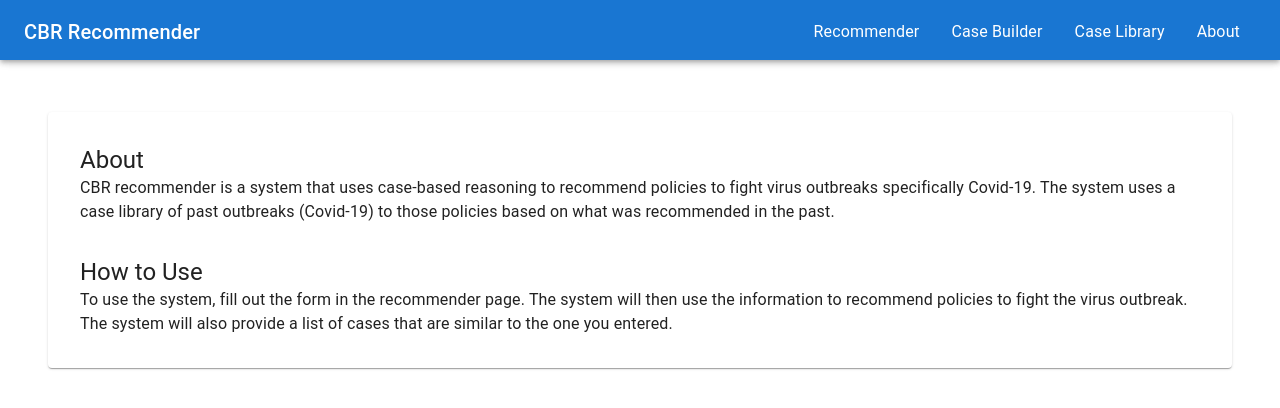
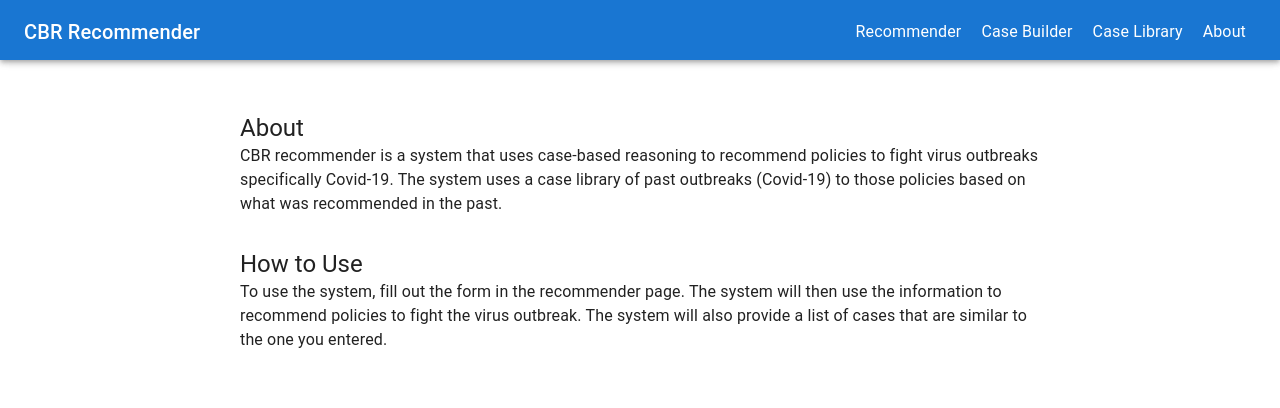
Before and after one commit to shehabshalan/cbr-client, a React (Vite) app: page /about in a window 1280 px wide. Shown: the top 408 px of the page. Built offline with nearby package versions, Linux system fonts and the light colour scheme.

Commit message:
chore: clean up

```diff
--- a/src/components/CaseBuilderForm.jsx
+++ b/src/components/CaseBuilderForm.jsx
@@ -57,6 +57,7 @@ const CaseBuilderForm = () => {
           onSuccess: () => {
             formik.resetForm();
             alert("Case created successfully!");
+            window.scrollTo(0, 0);
           },
         },
         {
@@ -110,6 +111,7 @@ const CaseBuilderForm = () => {
     <Paper
       sx={{
         p: 4,
+        maxWidth: 800,
       }}
       component="form"
       onSubmit={formik.handleSubmit}
--- a/src/components/Layout.jsx
+++ b/src/components/Layout.jsx
@@ -13,8 +13,7 @@ import ListItemText from "@mui/material/ListItemText";
 import { MdMenu } from "react-icons/md";
 import Toolbar from "@mui/material/Toolbar";
 import Typography from "@mui/material/Typography";
-import { useNavigate } from "react-router-dom";
-import { Link } from "@mui/material";
+import { Link, useNavigate } from "react-router-dom";
 const drawerWidth = 240;
 const navItems = [
   {
@@ -96,13 +95,13 @@ function Layout(props) {
           <Box sx={{ display: { xs: "none", sm: "block" } }}>
             {navItems.map((item) => (
               <Link
-                href={item.href}
-                sx={{
+                to={item.href}
+                key={item.label}
+                style={{
                   color: "white",
                   textDecoration: "none",
-                  mx: 2,
+                  margin: "0 10px",
                 }}
-                key={item.label}
               >
                 {item.label}
               </Link>
--- a/src/pages/About.jsx
+++ b/src/pages/About.jsx
@@ -1,17 +1,15 @@
-import { Box, Paper, Typography } from "@mui/material";
+import { Box, Grid, Typography } from "@mui/material";
 import React from "react";
-import BoxBorder from "../components/BoxBorder";
 
 const About = () => {
   return (
-    <Paper
+    <Grid
+      container
+      spacing={2}
+      direction="column"
       sx={{
-        p: 4,
-        display: "flex",
-        flexDirection: "column",
-        justifyContent: "center",
-        alignItems: "center",
-        mb: 2,
+        maxWidth: 800,
+        margin: "auto",
       }}
     >
       <Box sx={{ mb: 4 }}>
@@ -32,7 +30,7 @@ const About = () => {
           are similar to the one you entered.
         </Typography>
       </Box>
-    </Paper>
+    </Grid>
   );
 };
 
--- a/src/pages/Builder.jsx
+++ b/src/pages/Builder.jsx
@@ -1,4 +1,4 @@
-import { Alert, AlertTitle, Box, Grid, Typography } from "@mui/material";
+import { Alert, AlertTitle, Grid, Typography } from "@mui/material";
 import CaseBuilderForm from "../components/CaseBuilderForm";
 
 const Builder = () => {
@@ -19,7 +19,7 @@ const Builder = () => {
           <Typography variant="body1" align="justify">
             The case builder allows you to create a case which will be stored in
             the case library. The case library is the accumulated knowledge
-            which the system uses to make recommendations.Use the form to build
+            which the system uses to make recommendations. Use the form to build
             a case and then click the
             <b> "Submit"</b> button to add the case to the library.
           </Typography>
--- a/src/pages/Recommender.jsx
+++ b/src/pages/Recommender.jsx
@@ -1,7 +1,16 @@
 import { Alert, AlertTitle, Grid, Typography } from "@mui/material";
 import RecommenderForm from "../components/RecommenderForm";
+import { useCreateRecommendation } from "../hooks/useCreateRecommendation";
+import Recommendation from "../components/Recommendation";
 
 const Recommender = () => {
+  const {
+    mutate: createRecommendation,
+    isLoading,
+    isSuccess,
+    data: recommendation,
+  } = useCreateRecommendation();
+
   return (
     <Grid
       container
@@ -20,12 +29,21 @@ const Recommender = () => {
             The recommender uses case-based reasoning to recommend policies to
             fight virus outbreaks. The system uses a case library of past
             outbreaks (Covid-19) to recommend policies based on what was
-            recommended in the past.
+            recommended in the past. To use the system, fill out the form below
+            and click <b>"Submit"</b>.
           </Typography>
         </Alert>
       </Grid>
+      {isSuccess && (
+        <Grid item xs={12}>
+          <Recommendation recommendation={recommendation} />
+        </Grid>
+      )}
       <Grid item xs={12}>
-        <RecommenderForm />
+        <RecommenderForm
+          createRecommendation={createRecommendation}
+          isLoading={isLoading}
+        />
       </Grid>
     </Grid>
   );
--- a/src/utils/constants.js
+++ b/src/utils/constants.js
@@ -29,7 +29,7 @@ export const MASK_POLICIES = [
   },
   {
     level:
-      "Level 2: Required in some specified shared/public spaces outside the home with other people present, or some situations when social distancing not possible.",
+      "Level 2: Required in some specified shared/public spaces outside the home with other people present, or some situations when social distancing not possible",
     value: 2,
   },
   {
```
